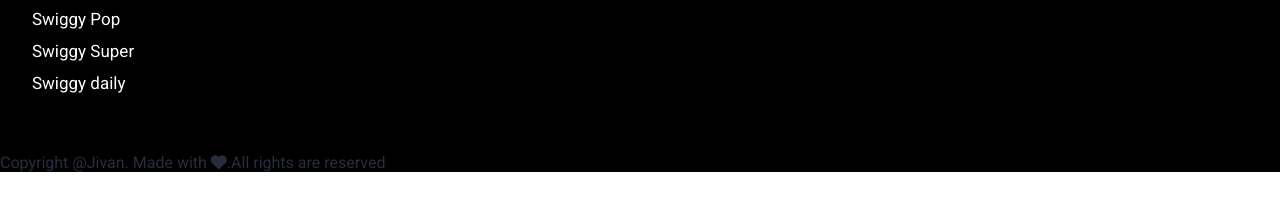
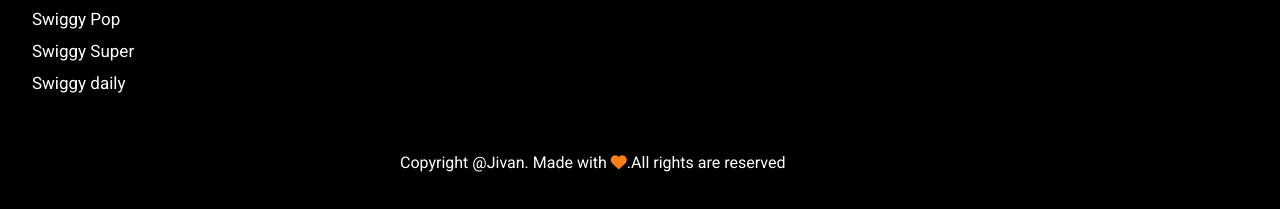
Before and after one commit to Jivanjamadar/Clone_of_swiggy, a plain HTML site: page index.html in a window 1280 px wide. Shown: the part 1699-1908 px from the top of the page. Before the commit the page ends 1871 px from the top, so only its background shows below. Drawn offline with Linux system fonts and the light colour scheme.

Commit message:
Update style.css

```diff
--- a/style.css
+++ b/style.css
@@ -292,3 +292,11 @@
     display:none;
     background: rgba(0,0,0,0.4);
   }
+.copyright{
+    color:#fff;
+    padding-left: 400px;
+    height: 7vh;
+  }
+  .copyright i{
+    color:#fc8019;
+  }
```
